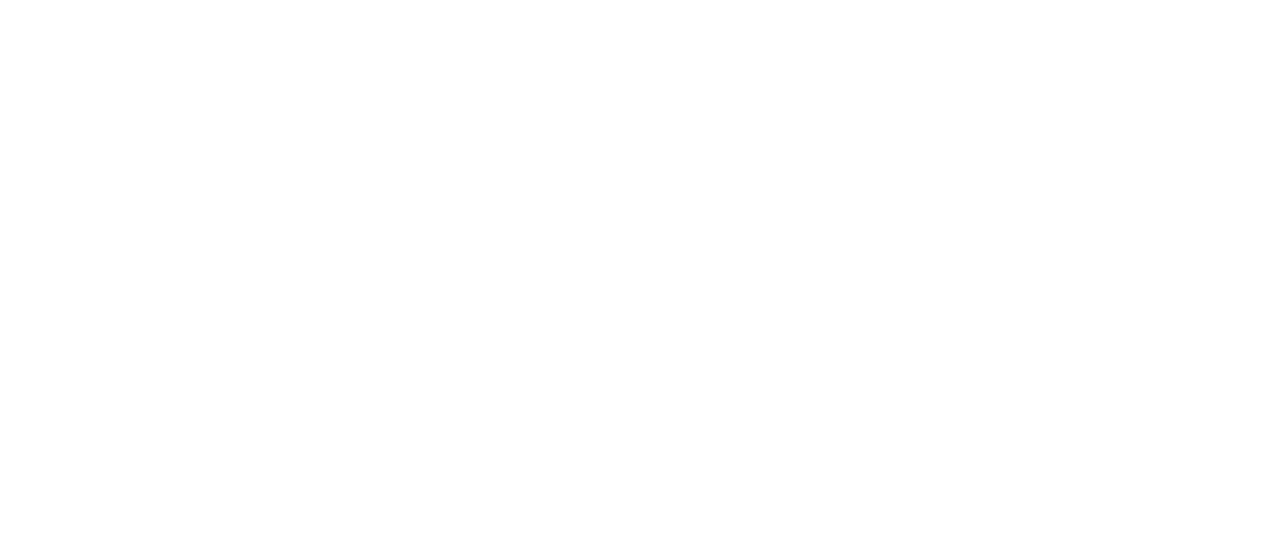
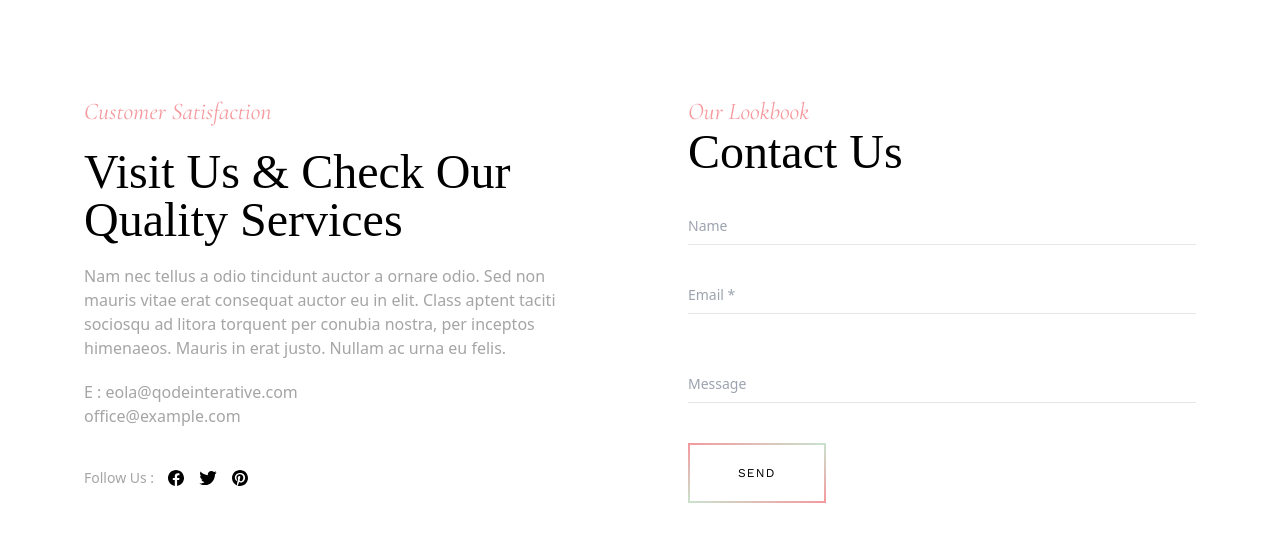
Before and after one commit to sanjeevs9/FreeLance-EoLa, a React (Vite) app: page /contact in a window 1280 px wide. Before the commit this address had no page. Shown: the top 542 px of the page. Built offline with nearby package versions, Linux system fonts and the light colour scheme; a web font is replaced by a local one.

Commit message:
contact us new page added

```diff
--- a/src/App.jsx
+++ b/src/App.jsx
@@ -10,6 +10,7 @@
 import Image from "./components/Image"
 import { BrowserRouter,Routes,Route } from "react-router-dom"
 import FAQ from "./components/Pages/FAQ"
+import Contact from "./components/Pages/Contact"
 
 
 function App() {
@@ -31,6 +32,7 @@
             <Footer />
           </div>}/>
           <Route path="/faq" element={<FAQ/>}/>
+          <Route path="/contact" element={<Contact/>}/>
         </Routes>
       </BrowserRouter>
     </>
--- /dev/null
+++ b/src/components/Pages/Contact.jsx
@@ -0,0 +1,54 @@
+import Map from "../Map"
+
+export default function Contact(){
+    return(
+        <>
+         <div className="flex  justify-center p-5  pt-14 lg:pt-24  ">
+            <div className="flex flex-col lg:flex-row pl-5 pr-5    w-[72rem] gap-16  md:gap-24 ">
+                <div className="w-full lg:w-1/2">
+                <div className=" flex flex-col gap-5 ">
+                    <div className="font-cormorant-gara italic text-[#f5989d] text-lg lg:text-2xl">
+                    Customer Satisfaction
+                    </div>
+                    <div className="font-cormorant-uni text-4xl lg:text-5xl">
+                    Visit Us & Check Our Quality Services
+                    </div>
+                    <div className="text-base text-[#a6a4a4] text-start">
+                    Nam nec tellus a odio tincidunt auctor a ornare odio. Sed non mauris vitae erat consequat auctor eu in elit. Class aptent taciti sociosqu ad litora torquent per conubia nostra, per inceptos himenaeos. Mauris in erat justo. Nullam ac urna eu felis.
+                    </div>
+                    <div className="text-sm sm:text-base text-[#a6a4a4]">
+                        <div>E : eola@qodeinterative.com</div>
+                        <div>office@example.com</div>
+                    </div>
+                    <div className="flex gap-3 pt-2 sm:pt-5">
+                        <div className=" text-[#a6a4a4] text-sm">
+                        Follow Us :
+                        </div>
+                        <div className="cursor-pointer"><svg className="size-fit w-5 bg-red hover:fill-[#f5989d] " xmlns="http://www.w3.org/2000/svg"  viewBox="0 0 30 30" width="30px" height="30px"  >    <path d="M15,3C8.373,3,3,8.373,3,15c0,6.016,4.432,10.984,10.206,11.852V18.18h-2.969v-3.154h2.969v-2.099c0-3.475,1.693-5,4.581-5 c1.383,0,2.115,0.103,2.461,0.149v2.753h-1.97c-1.226,0-1.654,1.163-1.654,2.473v1.724h3.593L19.73,18.18h-3.106v8.697 C22.481,26.083,27,21.075,27,15C27,8.373,21.627,3,15,3z"/></svg></div>
+                            <div className="cursor-pointer"><svg className="size-fit w-5 hover:fill-[#f5989d]" xmlns="http://www.w3.org/2000/svg"  viewBox="0 0 30 30" width="30px" height="30px">    <path d="M28,6.937c-0.957,0.425-1.985,0.711-3.064,0.84c1.102-0.66,1.947-1.705,2.345-2.951c-1.03,0.611-2.172,1.055-3.388,1.295 c-0.973-1.037-2.359-1.685-3.893-1.685c-2.946,0-5.334,2.389-5.334,5.334c0,0.418,0.048,0.826,0.138,1.215 c-4.433-0.222-8.363-2.346-10.995-5.574C3.351,6.199,3.088,7.115,3.088,8.094c0,1.85,0.941,3.483,2.372,4.439 c-0.874-0.028-1.697-0.268-2.416-0.667c0,0.023,0,0.044,0,0.067c0,2.585,1.838,4.741,4.279,5.23 c-0.447,0.122-0.919,0.187-1.406,0.187c-0.343,0-0.678-0.034-1.003-0.095c0.679,2.119,2.649,3.662,4.983,3.705 c-1.825,1.431-4.125,2.284-6.625,2.284c-0.43,0-0.855-0.025-1.273-0.075c2.361,1.513,5.164,2.396,8.177,2.396 c9.812,0,15.176-8.128,15.176-15.177c0-0.231-0.005-0.461-0.015-0.69C26.38,8.945,27.285,8.006,28,6.937z"/></svg></div>
+                            <div className="cursor-pointer"><svg className="size-fit w-5 hover:fill-[#f5989d]" xmlns="http://www.w3.org/2000/svg"  viewBox="0 0 30 30" width="30px" height="30px">    <path d="M15,3C8.373,3,3,8.373,3,15c0,5.084,3.163,9.426,7.627,11.174c-0.105-0.949-0.2-2.406,0.042-3.442 c0.218-0.936,1.407-5.965,1.407-5.965s-0.359-0.719-0.359-1.781c0-1.669,0.967-2.914,2.171-2.914c1.024,0,1.518,0.769,1.518,1.69 c0,1.03-0.655,2.569-0.994,3.995c-0.283,1.195,0.599,2.169,1.777,2.169c2.133,0,3.772-2.249,3.772-5.495 c0-2.873-2.064-4.882-5.012-4.882c-3.414,0-5.418,2.561-5.418,5.208c0,1.031,0.397,2.137,0.893,2.739 c0.098,0.119,0.112,0.223,0.083,0.344c-0.091,0.379-0.293,1.194-0.333,1.361c-0.052,0.22-0.174,0.266-0.401,0.16 c-1.499-0.698-2.436-2.889-2.436-4.649c0-3.785,2.75-7.262,7.929-7.262c4.163,0,7.398,2.966,7.398,6.931 c0,4.136-2.608,7.464-6.227,7.464c-1.216,0-2.359-0.632-2.75-1.378c0,0-0.602,2.291-0.748,2.853 c-0.271,1.042-1.002,2.349-1.492,3.146C12.57,26.812,13.763,27,15,27c6.627,0,12-5.373,12-12S21.627,3,15,3z"/></svg></div>
+                    </div>
+                </div>
+                </div>
+
+                <div className="flex flex-col w-full  lg:w-1/2 gap-10 ">
+                    <div>
+                    <div className="font-cormorant-gara italic text-[#f5989d] text-lg sm:text-xl lg:text-2xl " >Our Lookbook</div>
+                    <div className="font-cormorant-uni text-3xl sm:text-4xl font-medium lg:font-normal lg:text-5xl">Contact Us</div>
+                    </div>
+                    <input placeholder="Name"
+                        className="peer  w-full border-b border-blue-gray-200 bg-transparent  pb-2 font-sans text-sm font-normal text-[#a6a4a4] outline outline-0 " />
+                    <input placeholder="Email *"
+                        className="peer  w-full border-b border-blue-gray-200 bg-transparent  pb-2 font-sans text-sm font-normal text-[#a6a4a4] outline outline-0 " />
+                    <input placeholder="Message"
+                        className="peer pt-5 w-full border-b border-blue-gray-200 bg-transparent  pb-2 font-sans text-sm font-normal text-[#a6a4a4] outline outline-0 " />
+                    <div className=" bg-gradient-to-tl from-[#f5989d] via-[#cae2cd] to-[#f5989d] p-[1.9px]  items-center justify-center w-[138px] ">
+                        <button className="bg-white  font-work-sans text-xs pt-5 pb-5 pl-12 pr-12 tracking-widest ">SEND</button>
+                    </div>
+                </div>
+
+            </div>
+        </div>
+        </>
+    )
+}
```
